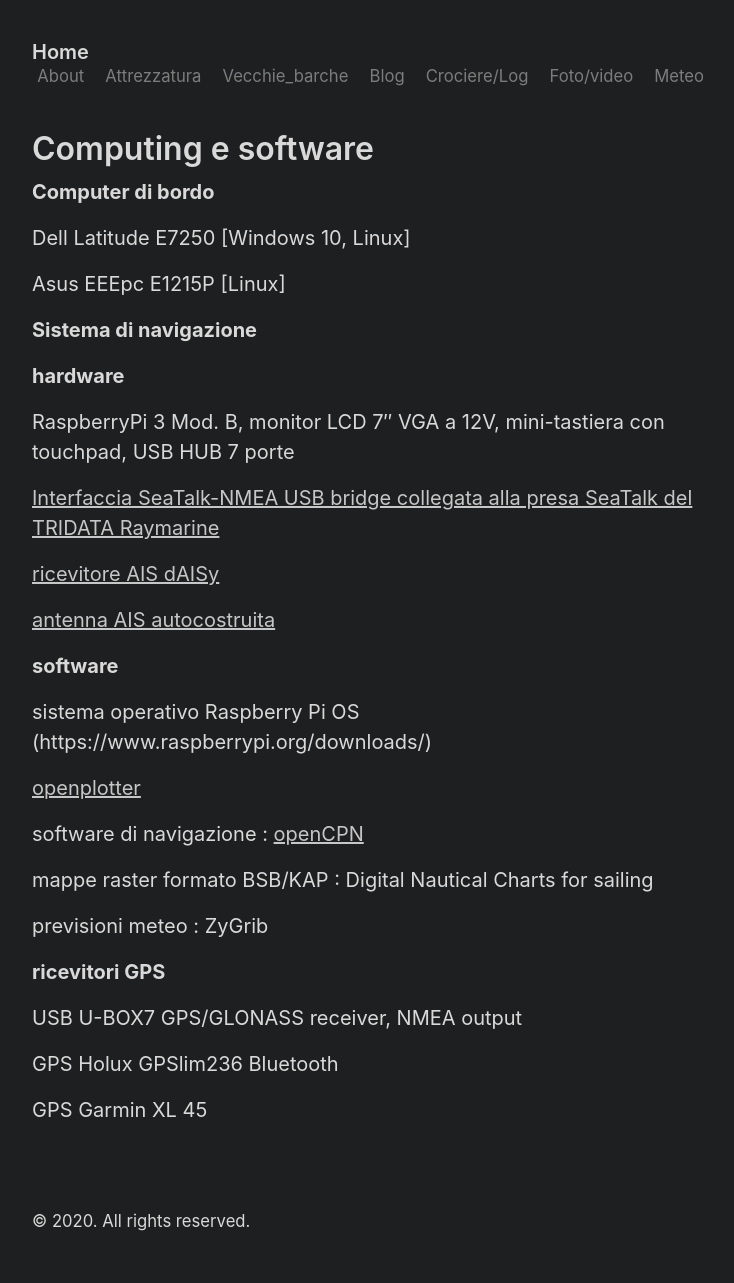
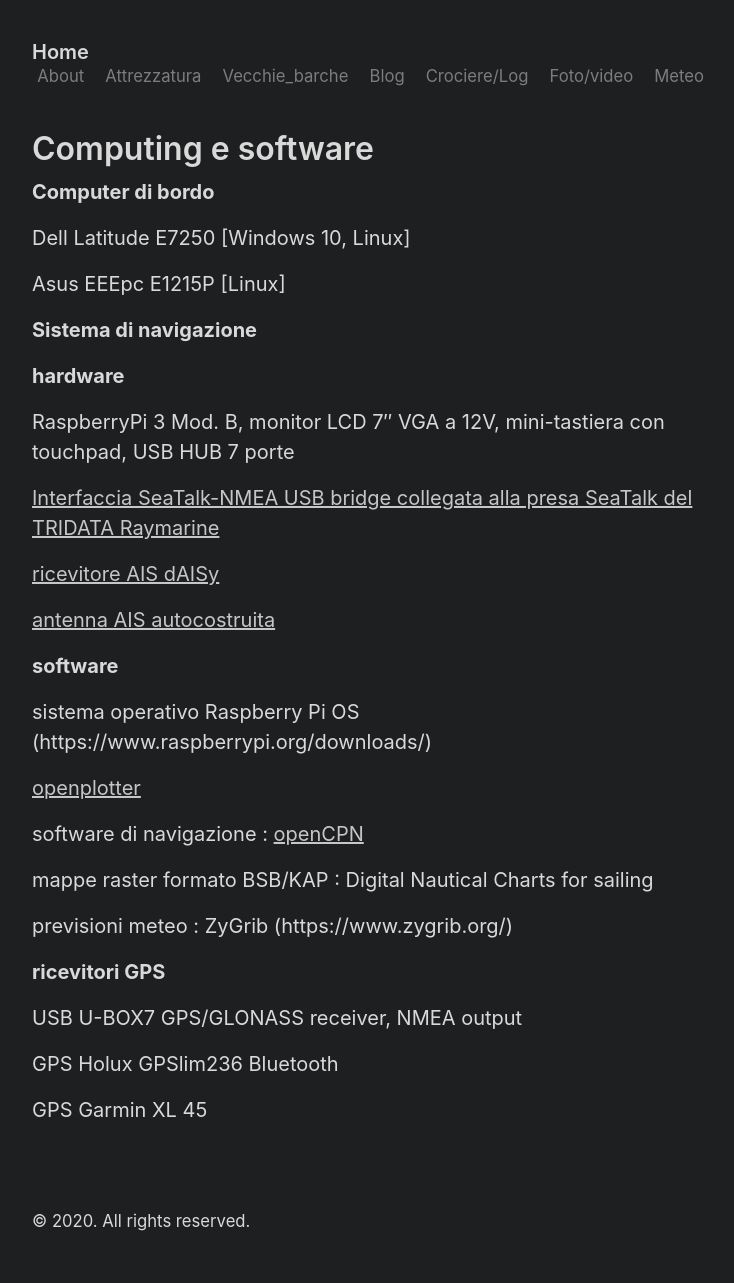
Before and after one commit to sy-polaris/sy-polaris.github.io, a Jekyll site: the page built from pagine/computing_software.md, in a window 1280 px wide. Shown: the whole page, without its empty margins (272-1006 px from the left). Built offline with Jekyll 4.4.1, drawn with Linux system fonts in a browser that asks for light colours; part of the change alters nothing that is shown.

Commit message:
Update computing_software.md

```diff
--- a/pagine/computing_software.md
+++ b/pagine/computing_software.md
@@ -30,7 +30,7 @@ software di navigazione : [openCPN](http://opencpn.org)
 
 mappe raster formato BSB/KAP : Digital Nautical Charts for sailing
 
-previsioni meteo : ZyGrib
+previsioni meteo : ZyGrib (https://www.zygrib.org/)
 
 **ricevitori GPS**
 
```
